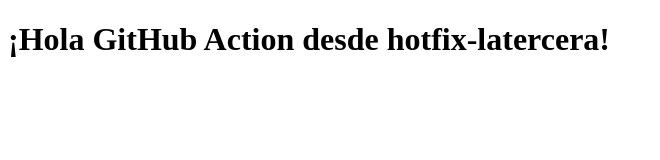
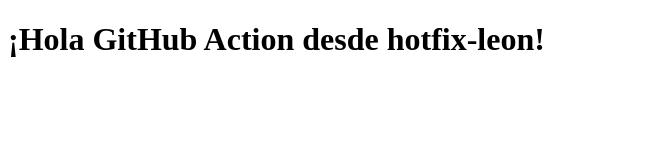
Before and after one commit to LeoAC0/hello-world-typescript_actions, a website: page index.html in a window 1280 px wide. Shown: the whole page, without its empty margins (0-660 px from the left). Drawn offline with Linux system fonts and the light colour scheme.

Commit message:
Probando body

```diff
--- a/index.html
+++ b/index.html
@@ -6,6 +6,6 @@
     <title>Test</title>
 </head>
 <body>
-    <h1>¡Hola GitHub Action desde hotfix-latercera!</h1>
+    <h1>¡Hola GitHub Action desde hotfix-leon!</h1>
 </body>
 </html>
```
